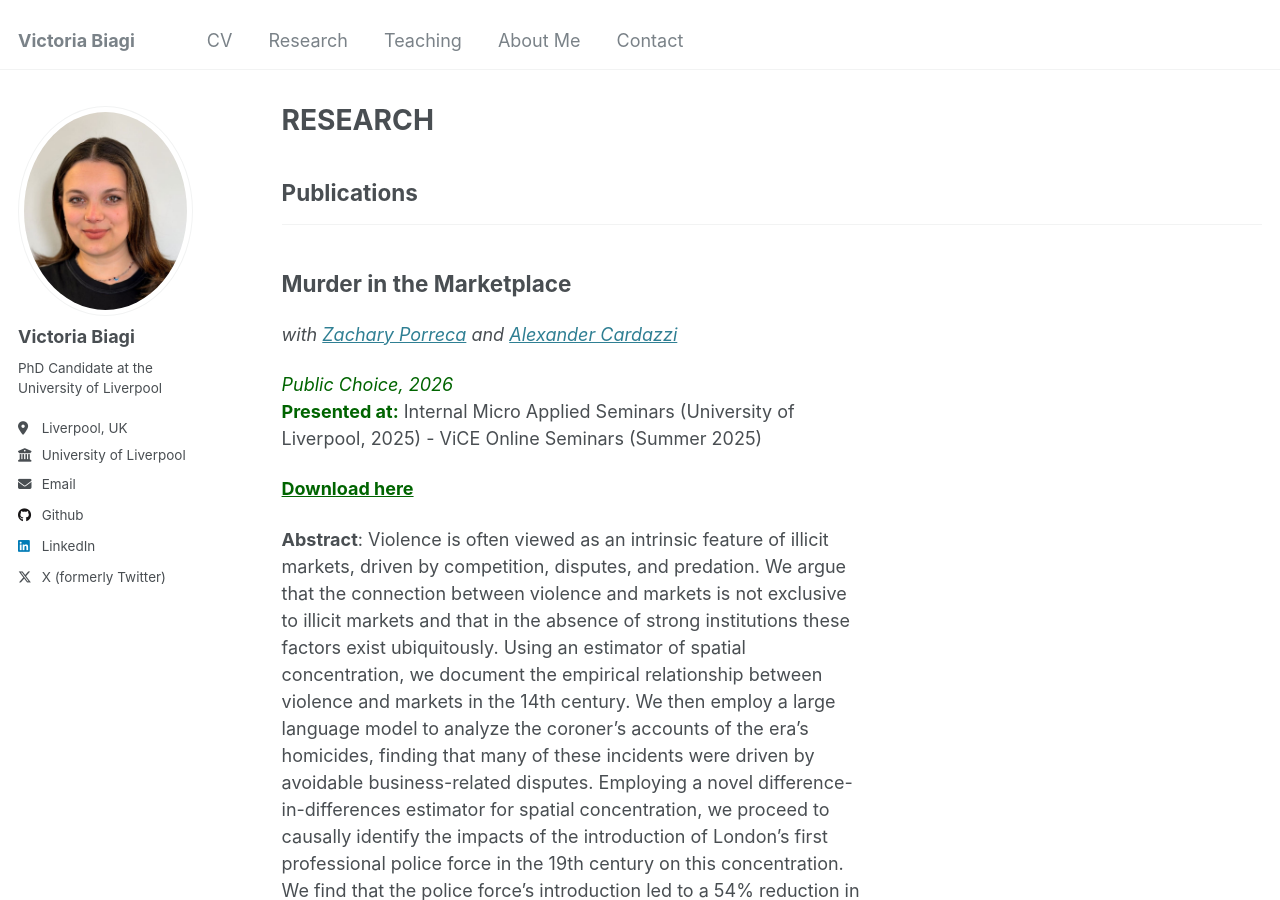
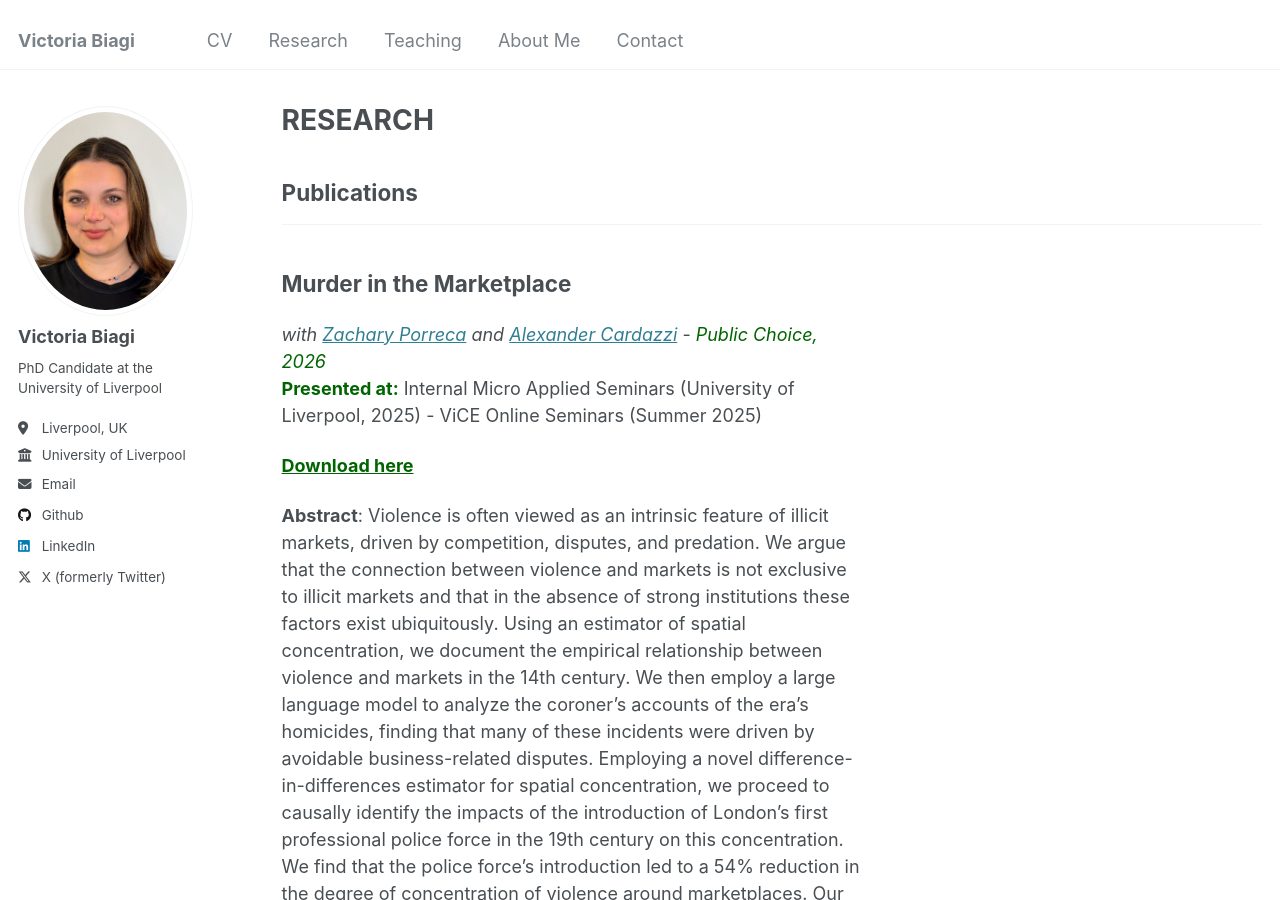
Before and after one commit to victoriabiagi/victoriabiagi.github.io, a Jekyll site: the page built from _pages/publications.html, in a window 1280 px wide and 900 px high. Built offline with Jekyll 4.4.1, drawn with Linux system fonts in a browser that asks for light colours.

Commit message:
Update archive-single.html

```diff
--- a/_includes/archive-single.html
+++ b/_includes/archive-single.html
@@ -34,21 +34,15 @@
   <span>{{ post.subheading }}</span>
 </p>
 
-<p class="presentation-info">
-{{ post.coauthor }}
-</p>
-
-<p class="presentation-info">
-{{ post.description }}
-</p>
-
-    <p class="presentation2-info">
-{{ post.description2 }}
-</p>
-
-<p class="download-info">
-{{ post.infodownload }}
-</p>
+{% if post.collection == 'publications' and post.category == 'jobs' %}
+  <p class="presentation-info">{{ post.coauthor }} - {{ post.description }}</p>
+  <p class="download-info">{{ post.infodownload }}</p>
+{% else %}
+  <p class="presentation-info">{{ post.coauthor }}</p>
+  <p class="presentation-info">{{ post.description }}</p>
+  <p class="presentation2-info">{{ post.description2 }}</p>
+  <p class="download-info">{{ post.infodownload }}</p>
+{% endif %}
 
     {% if post.read_time %}
       <p class="page__meta"><i class="fa fa-clock-o" aria-hidden="true"></i> {% include read-time.html %}</p>
```
